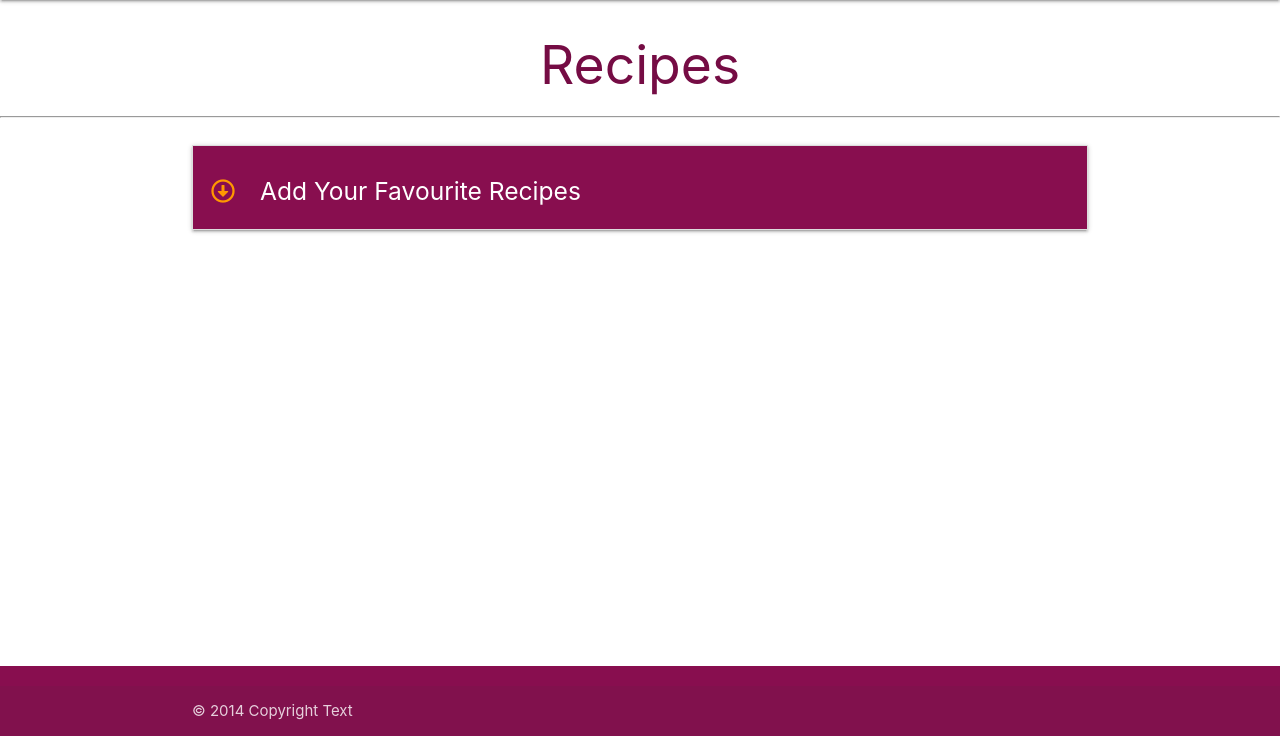
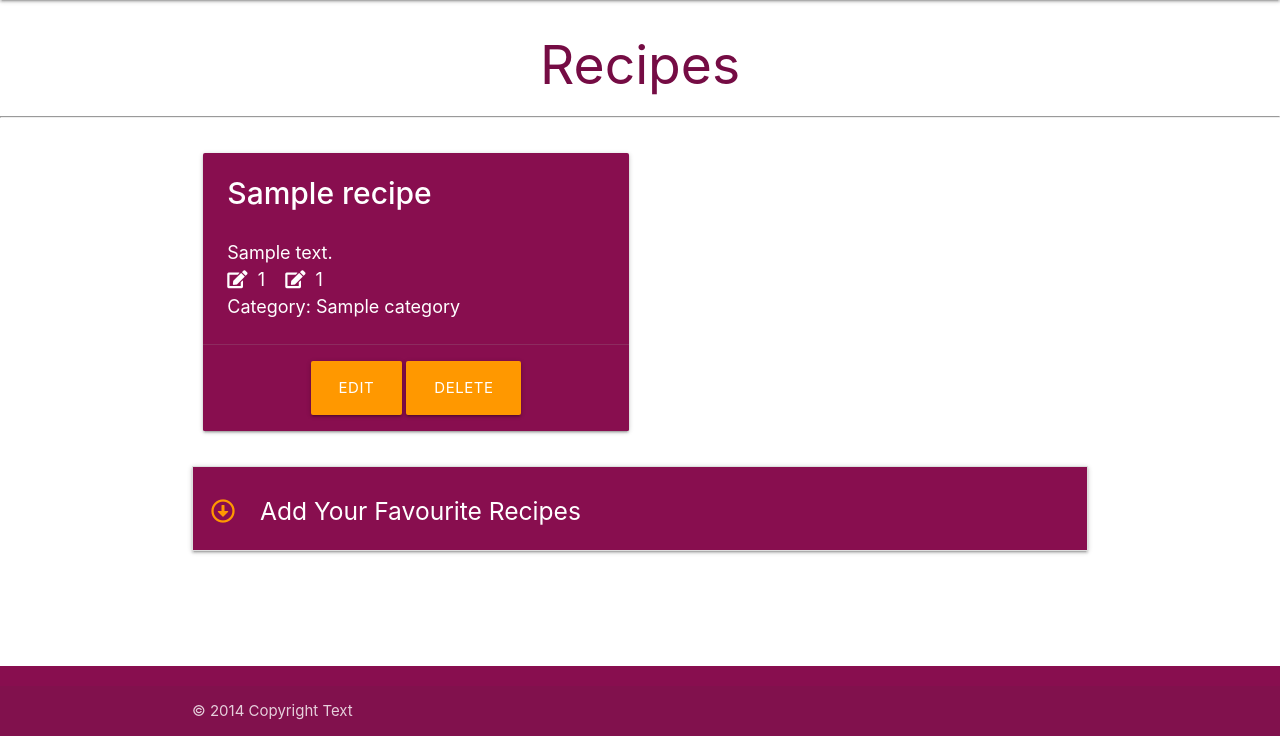
Before and after one commit to CassJBeckford/RecipeRevolution-mp3, a Flask app: template recipes/templates/recipe.html in a window 1280 px wide. Shown: the part 64-800 px from the top of the page. Run offline with Flask 3, Linux system fonts and the light colour scheme; the template is opened without the code that fills it: values that come from a table or form of the project are taken from there, others are empty; tables that the repository leaves empty hold one stand-in row (values such as "Sample post").

Commit message:
add template for recipes

```diff
--- a/recipes/templates/recipe.html
+++ b/recipes/templates/recipe.html
@@ -8,6 +8,45 @@
     </div>
 
     <div class="container">
+
+        <div class="row">
+            {% for recipe in recipes %}
+            <div class="col s12 m6">
+                <div class="card pink darken-4">
+                    <div class="card-content white-text left-align">
+                    <span class="card-title">{{ recipe.recipe_name}}</span>
+                    <p>{{ recipe.recipe_description}}</p>
+                    <p>
+                    <i class="fas fa-edit"></i>&nbsp; {{ recipe.recipe_difficulty}} &nbsp;&nbsp;
+                    <i class="fas fa-edit"></i>&nbsp; {{ recipe.recipe_time}}
+                    </p>
+                    <p>Category: {{ recipe.category}}</p>
+                    </div>
+                    <div class="card-action center-align">
+                        <a class="btn-large orange waves-effect" href="#">EDIT</a>
+                        <a class="btn-large orange modal-trigger waves-effect" href="#modal1-{{ recipe.id }}">DELETE</a>
+
+                            <!-- Modal Structure -->
+                            <div id="modal1-{{ recipe.id }}" class="modal pink darken-4">
+                                <div class="modal-content">
+                                    <h4 class="white-text">Confirm Delete Recipe</h4>
+                                    <hr>
+                                    <p class="white-text">
+                                        Categories cannot be retrieved once the user has deleted it.
+                                        This includes any recipes embedded within the category. Are you sure you wish to continue?
+                                    </p>
+                                    <div class="modal-footer pink darken-4">
+                                        <a href="{{ url_for ('recipe') }}" class="modal-close waves-effect btn-large orange">DELETE</a>
+                                        <a href="{{ url_for ('recipe') }}" class="modal-close waves-effect btn-large orange">GO BACK</a>
+                                    </div>
+                                </div>
+                            </div>
+
+                    </div>
+                </div>
+            </div>
+            {% endfor %}
+        </div>
 
         <ul class="collapsible center-align pink darken-4">
             <li>
```
